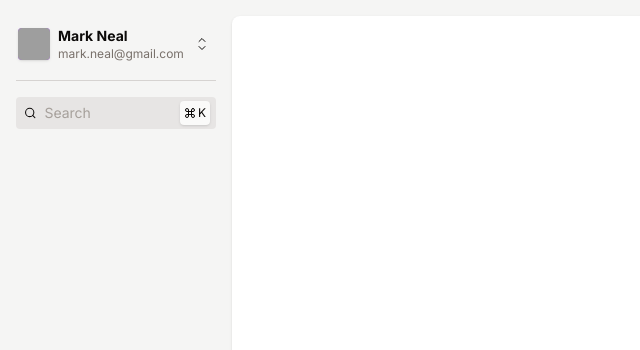
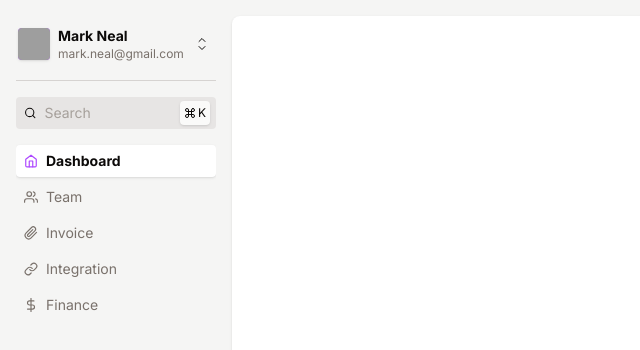
Before and after one commit to markjosephtx/dashboard-vite-react-tailwind, a React (Vite) app: page / in a window 1280 px wide. Shown: the top 350 px of the page, without its empty margins (0-640 px from the left). Built offline with nearby package versions, Linux system fonts and the light colour scheme; grey boxes are pictures that could not be loaded.

Commit message:
Configured new component RouteSelect

```diff
--- /dev/null
+++ b/src/Components/Sidebar/RouteSelect.jsx
@@ -0,0 +1,30 @@
+import React from "react";
+import { FiHome, FiUsers, FiPaperclip, FiLink, FiDollarSign  } from "react-icons/fi";
+
+// Define the Route component
+function Route({ Icon, selected, title }) {
+  return (
+    <button
+      className={`flex items-center justify-start gap-2 w-full rounded px-2 py-1.5 cursor-pointer transition-[box-shadow,_background-color,_color] ${
+        selected ? "bg-white text-stone-950 shadow" : "hover:bg-stone-200 bg-transparent text-stone-500 shadow-none"
+      }`}
+    >
+      <Icon className={`text-sm ${selected ? "text-purple-500" : ""}`} />
+      <span className={`text-sm font-medium ${selected ? "font-semibold" : ""}`} >{title}</span>
+    </button>
+  );
+}
+
+function RouteSelect() {
+  return (
+    <div className="space-y-1">
+      <Route Icon={FiHome} selected={true} title="Dashboard" />
+      <Route Icon={FiUsers} selected={false} title="Team" />
+      <Route Icon={FiPaperclip} selected={false} title="Invoice" />
+      <Route Icon={FiLink} selected={false} title="Integration" />
+      <Route Icon={FiDollarSign} selected={false} title="Finance" />
+    </div>
+  );
+}
+
+export default RouteSelect;
--- a/src/Components/Sidebar/Sidebar.jsx
+++ b/src/Components/Sidebar/Sidebar.jsx
@@ -1,12 +1,14 @@
 import React from 'react'
 import AccountToggle from './AccountToggle'
 import Search from './Search'
+import RouteSelect from './RouteSelect'
 
 function Sidebar() {
   return (
     <div className='overflow-scroll sticky top-4 h-[calc(100vh-32px-48px)]'>
         <AccountToggle/>
         <Search />
+        <RouteSelect />
 
     </div>
     /* TODO: Plan Toggle */
```
